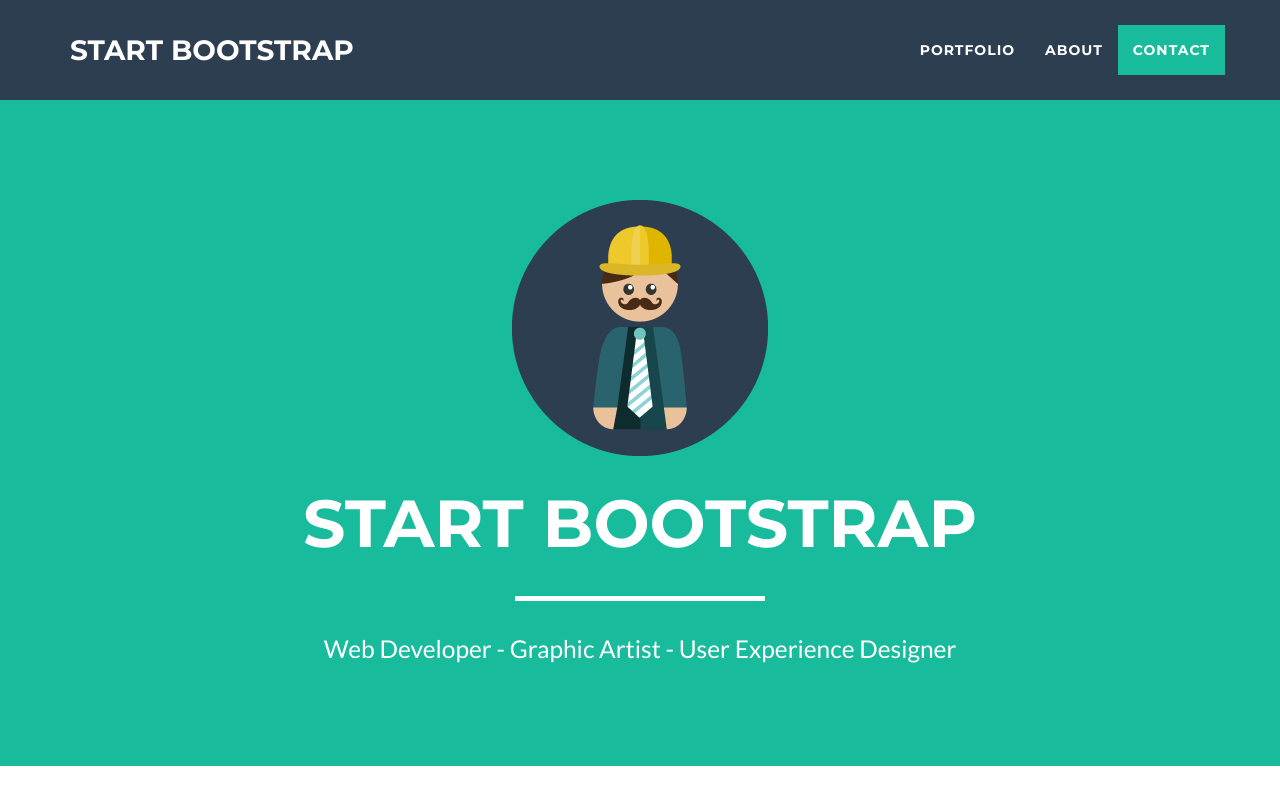
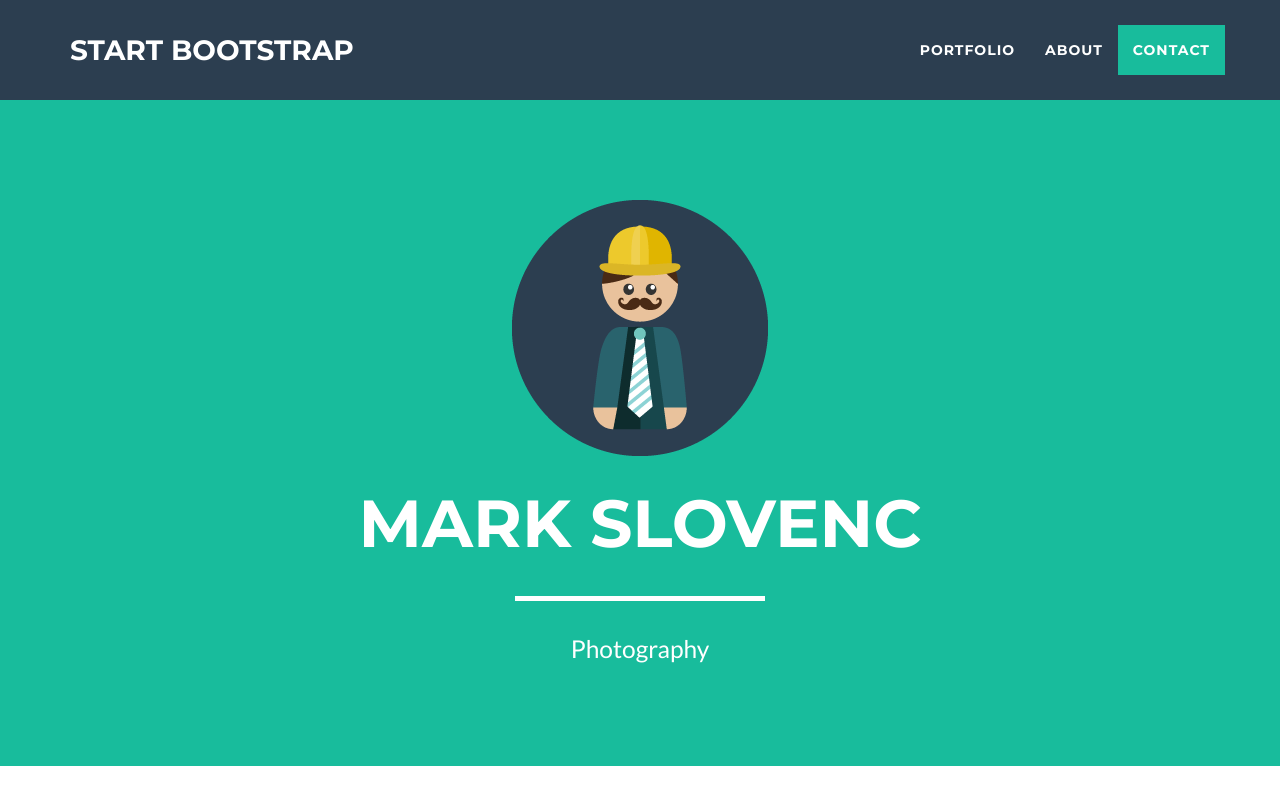
Before and after one commit to mslovenc/mslovenc.github.io, a website: page index.html in a window 1280 px wide. Shown: the top 800 px of the page. Drawn offline with nearby package versions, Linux system fonts and the light colour scheme.

Commit message:
Update index.html

```diff
--- a/index.html
+++ b/index.html
@@ -73,9 +73,9 @@
                 <div class="col-lg-12">
                     <img class="img-responsive" src="img/profile.png" alt="">
                     <div class="intro-text">
-                        <span class="name">Start Bootstrap</span>
+                        <span class="name">Mark Slovenc</span>
                         <hr class="star-light">
-                        <span class="skills">Web Developer - Graphic Artist - User Experience Designer</span>
+                        <span class="skills">Photography</span>
                     </div>
                 </div>
             </div>
```
